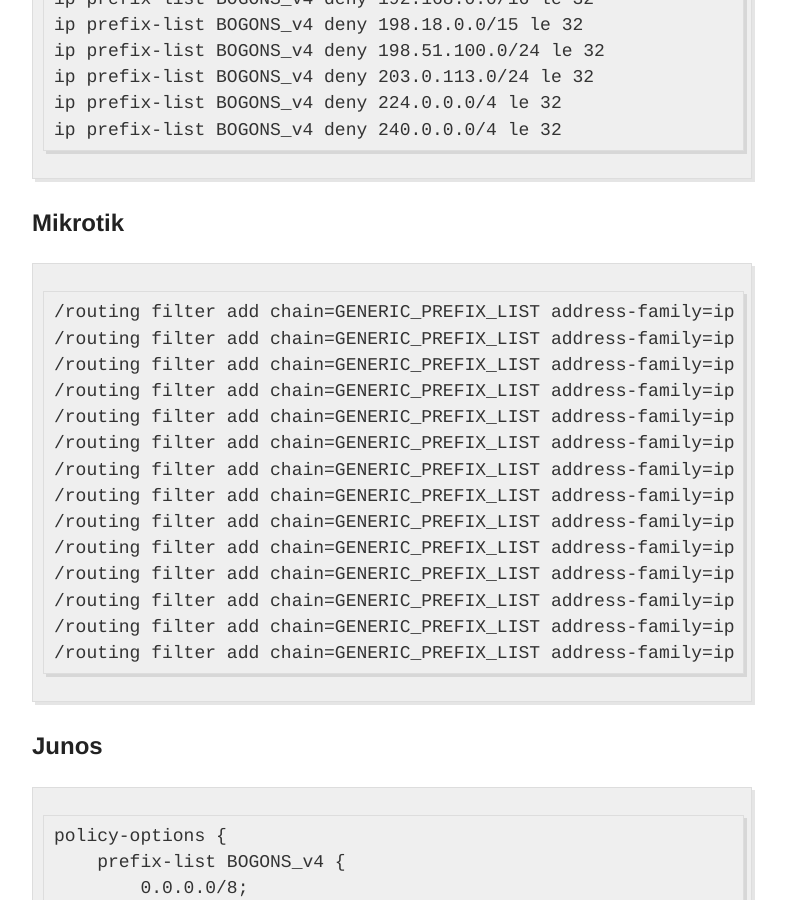
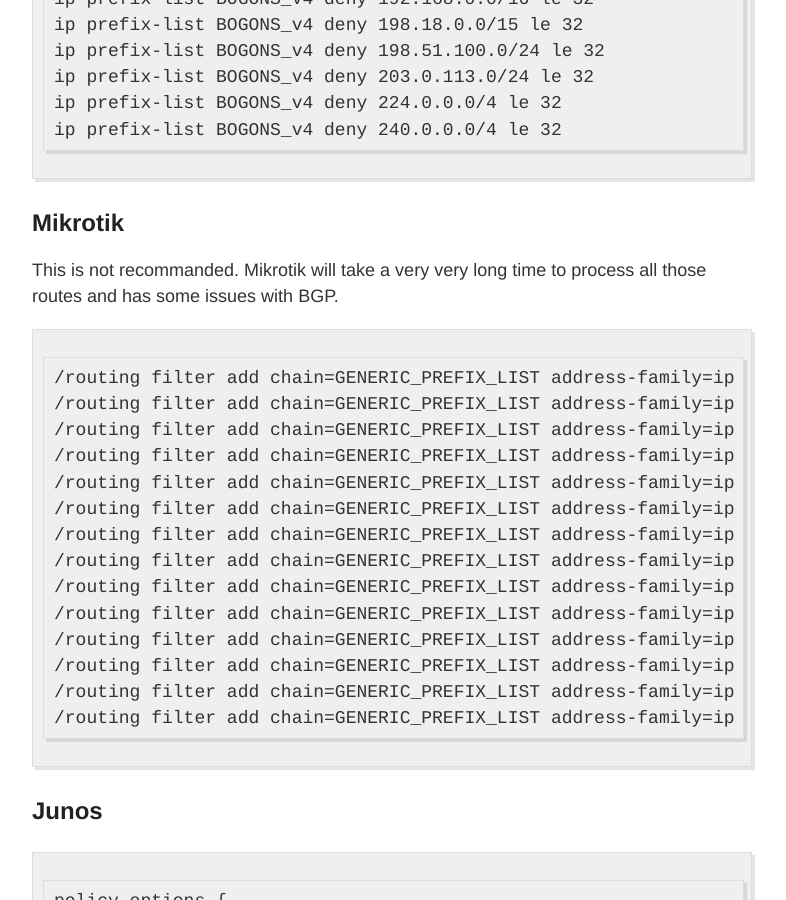
Before and after one commit to NLNOG/bgpfilterguide, a Jekyll site: the page built from guides/bogon_prefixes.md, in a window 1280 px wide and 900 px high, scrolled down 3477 px. Shown: the whole window, without its empty margins (248-1034 px from the left). Built offline with Jekyll 4.4.1, drawn with Linux system fonts in a browser that asks for light colours; some of the changed text lies outside the part shown.

Commit message:
commenting about if we should use Mikrotik

````diff
--- a/guides/bogon_prefixes.md
+++ b/guides/bogon_prefixes.md
@@ -113,6 +113,7 @@
 ```
 
 ## Mikrotik
+This is not recommanded. Mikrotik will take a very very long time to process all those routes and has some issues with BGP.
 ```
 /routing filter add chain=GENERIC_PREFIX_LIST address-family=ip prefix=0.0.0.0/8 prefix-length=8-32 protocol=bgp action=discard comment="RFC 1122 'this' network"
 /routing filter add chain=GENERIC_PREFIX_LIST address-family=ip prefix=10.0.0.0/8 prefix-length=8-32 protocol=bgp action=discard comment="RFC 1918 private space"
@@ -422,6 +423,7 @@
 ```
 
 ## Mikrotik
+This is not recommanded. Mikrotik will take a very very long time to process all those routes and has some issues with BGP.
 ```
 /routing filter add chain=GENERIC_PREFIX_LIST address-family=ipv6 prefix=::/8 prefix-length=8-128 protocol=bgp action=discard comment="RFC 4291 IPv4-compatible, loopback, et al"
 /routing filter add chain=GENERIC_PREFIX_LIST address-family=ipv6 prefix=0100::/64 prefix-length=64-128 protocol=bgp action=discard comment="RFC 6666 Discard-Only"
````
Also changed, not shown: guides/bogon_asns.md (+1 -0 lines), guides/long_paths.md (+1 -0 lines), guides/small_prefixes.md (+1 -0 lines).
